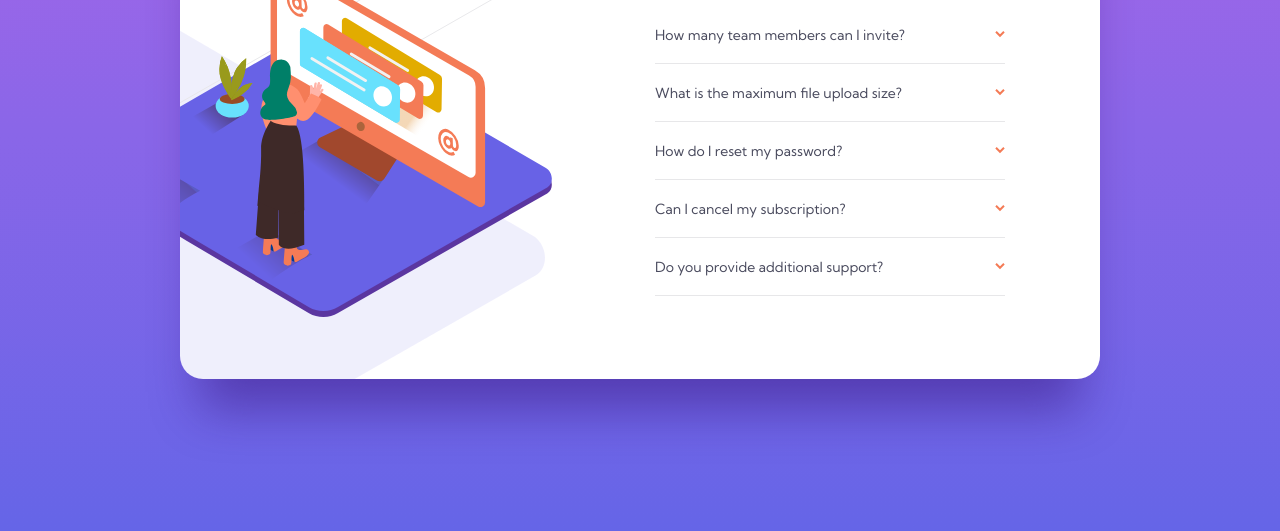
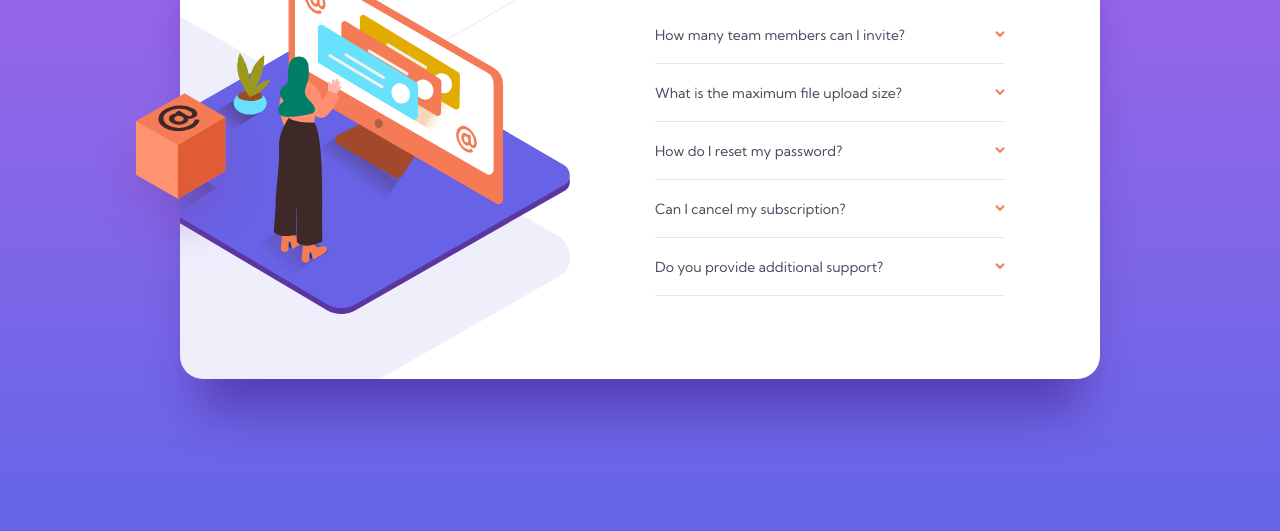
Before and after one commit to MichalTrubini/FAQ-accordion-card, a plain HTML site: page index.html in a window 1280 px wide. Shown: the part 269-800 px from the top of the page. Drawn offline with Linux system fonts and the light colour scheme.

Commit message:
desktop code re-factored as per figma

```diff
--- a/index.html
+++ b/index.html
@@ -19,6 +19,7 @@
     <article class="card">
       <div class="card__image-wrapper">
         <img src="images/illustration-woman-online-mobile.svg" alt="image" class="card__image-mb">
+        <img src="images/illustration-box-desktop.svg" alt="image" class="card__image-cube">
       </div>
       <section class="card__content">
         <h1 class="card__heading">
--- a/scss/styles.scss
+++ b/scss/styles.scss
@@ -21,6 +21,7 @@ body {
     box-shadow: 0px 50px 50px -20px rgba(53, 18, 122, 0.497159);
     padding:13.2rem 2.4rem 4.8rem;
     max-width:32.7rem;
+    margin:auto;
     position:relative;
 
     &__image-mb {
@@ -29,7 +30,7 @@ body {
         left:-3px;
     }
 
-    &__image-dt {
+    &__image-cube {
         display:none;
     }
 
@@ -139,11 +140,18 @@ body {
             position:absolute;
             left:0;
             background-image:url(../images/illustration-woman-online-desktop.svg), url(../images/bg-pattern-desktop.svg);
-            background-position: -100px 75px, -600px -300px;
+            background-position: -82px 72px, -575px -300px;
         }
 
         &__image-mb {
             display: none;
+        }
+
+        &__image-cube {
+            display:block;
+            position:relative;
+            top:208px;
+            left:-95px;
         }
 
         &__image-dt {
```
Also changed, not shown: css/styles.css, 1 other file.
